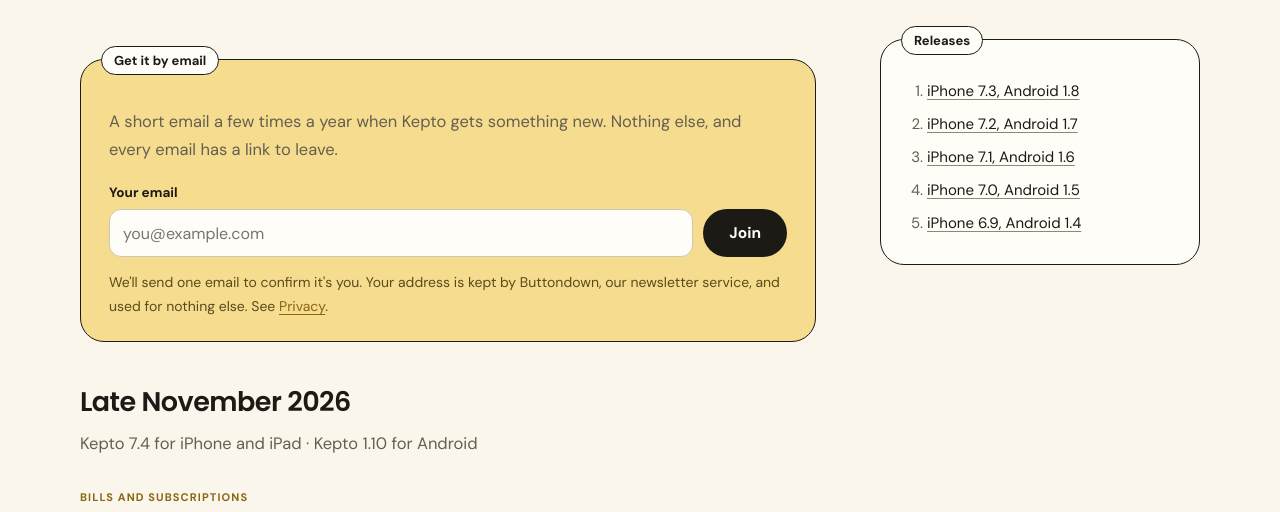
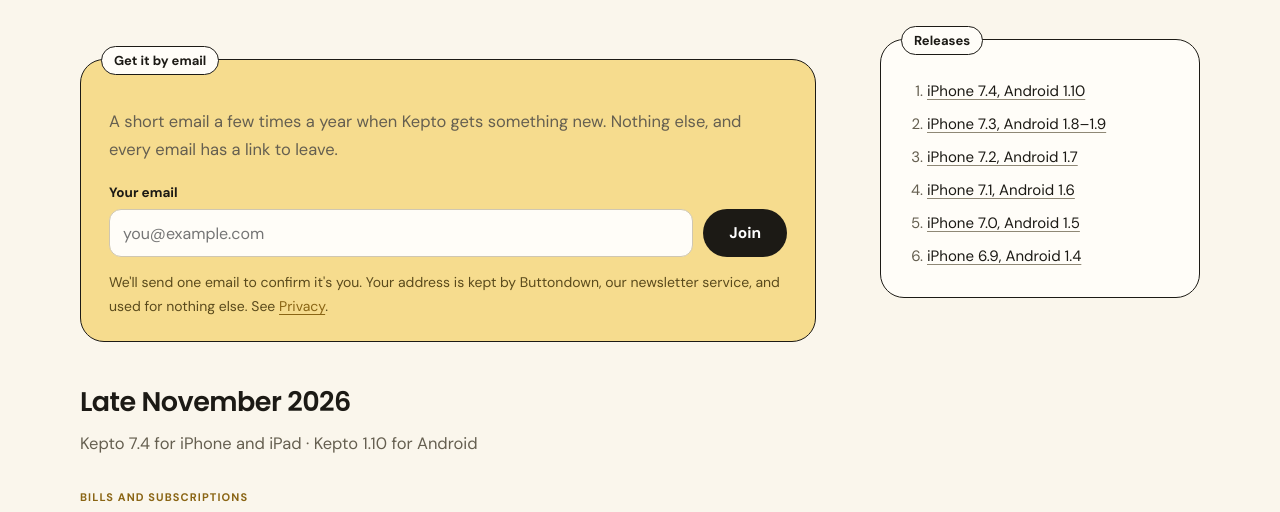
Before and after one commit to rbhaju/kepto-website-, a plain HTML site: page news/index.html in a window 1280 px wide. Shown: the part 245-757 px from the top of the page. Drawn offline with Linux system fonts and the light colour scheme.

Commit message:
Update the release index on Kepto News

```diff
--- a/news/index.html
+++ b/news/index.html
@@ -228,7 +228,8 @@
   <nav class="toc" aria-label="Contents">
     <span class="tab">Releases</span>
     <ol>
-      <li><a href="#november-2026-icons">iPhone 7.3, Android 1.8</a></li>
+      <li><a href="#late-november-2026">iPhone 7.4, Android 1.10</a></li>
+      <li><a href="#november-2026-icons">iPhone 7.3, Android 1.8–1.9</a></li>
       <li><a href="#november-2026-scanning">iPhone 7.2, Android 1.7</a></li>
       <li><a href="#november-2026">iPhone 7.1, Android 1.6</a></li>
       <li><a href="#november-2026-widgets">iPhone 7.0, Android 1.5</a></li>
```
